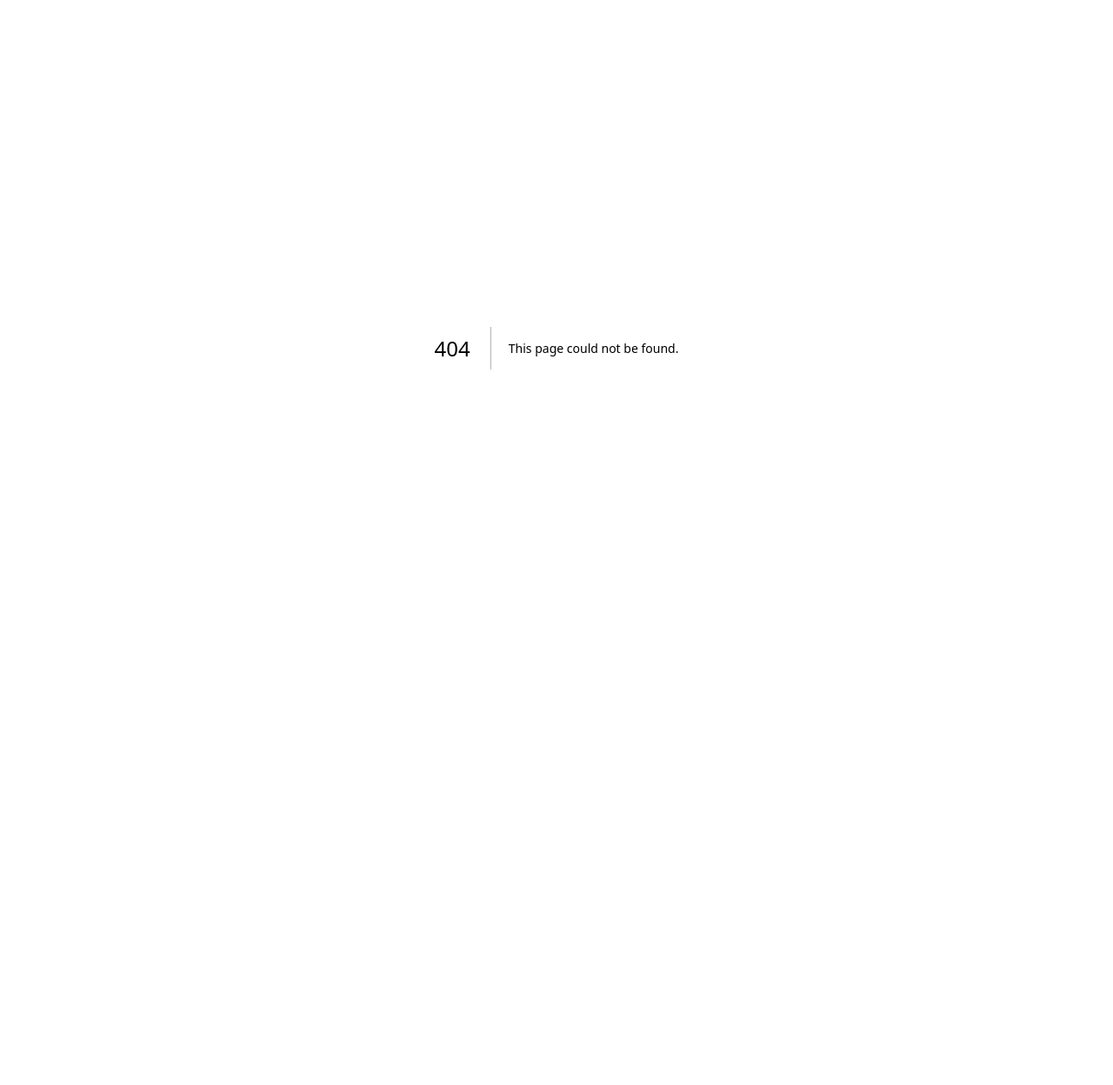
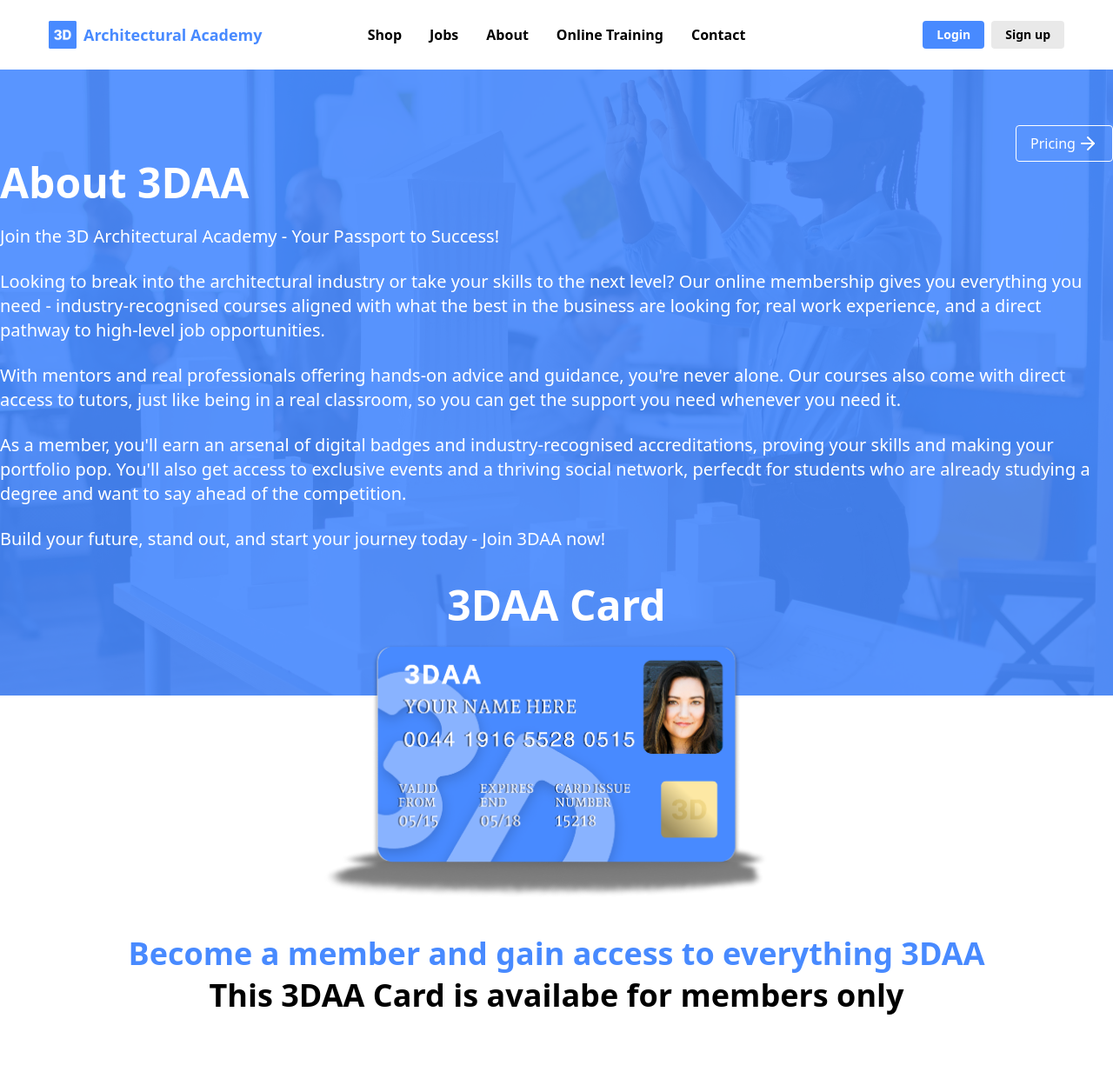
Before and after one commit to luckydevstar/new-3daa-frontend, a Next.js app: page /about in a window 1280 px wide. Before the commit this address had no page. Shown: the top 1248 px of the page at 87% size. Before the commit the page ends 800 px from the top, so only its background shows below. Built offline with nearby package versions, Linux system fonts and the light colour scheme.

Commit message:
finish about page

```diff
--- /dev/null
+++ b/app/(main)/about/page.tsx
@@ -0,0 +1,9 @@
+import { About } from "@/components/view/About"
+
+const AboutPage = () => {
+    return (
+        <About />
+    )
+}
+
+export default AboutPage;
--- /dev/null
+++ b/components/view/About/About.tsx
@@ -0,0 +1,12 @@
+import { AboutHero, AboutIntro } from "./component";
+
+const About = () => {
+    return (
+        <>
+            <AboutHero />
+            <AboutIntro />
+        </>
+    )
+}
+
+export default About;
--- /dev/null
+++ b/components/view/About/component/Hero/Hero.tsx
@@ -0,0 +1,46 @@
+import { ArrowRight } from "lucide-react";
+
+const About = () => {
+    return (
+        <div className="bg-cover bg-center" style={{backgroundImage: "url(/images/about-bg.jpg)"}}>
+            <div className="bg-primaryMain/90 min-h-[90vh]">
+                <div className="max-w-7xl mx-auto pt-16 pb-12">
+                    <div className="flex justify-end">
+                        <div className="flex px-4 py-2 items-center text-white border rounded-sm w-28 justify-between cursor-pointer">
+                            <span>Pricing</span>
+                            <ArrowRight />
+                        </div>
+                    </div>
+
+                    <div className="flex flex-col gap-6">
+                        <h2 className="text-white text-5xl font-bold">About 3DAA</h2>
+                        <p className="text-white text-xl">
+                            Join the 3D Architectural Academy - Your Passport to Success!
+                        </p>
+                        <p className="text-white text-xl">
+                            Looking to break into the architectural industry or take your skills to the next level? Our online membership
+                            gives you everything you need - industry-recognised courses aligned with what the best in the business
+                            are looking for, real work experience, and a direct pathway to high-level job opportunities.
+                        </p>
+                        <p className="text-white text-xl">
+                            With mentors and real professionals offering hands-on advice and guidance, you're never alone. Our
+                            courses also come with direct access to tutors, just like being in a real classroom, so you can get the
+                            support you need whenever you need it.
+                        </p>
+                        <p className="text-white text-xl">
+                            As a member, you'll earn an arsenal of digital badges and industry-recognised accreditations, proving your
+                            skills and making your portfolio pop. You'll also get access to exclusive events and a thriving social
+                            network, perfecdt for students who are already studying a degree and want to say ahead of the
+                            competition.
+                        </p>
+                        <p className="text-white text-xl">
+                            Build your future, stand out, and start your journey today - Join 3DAA now!
+                        </p>
+                    </div>
+                </div>
+            </div>
+        </div>
+    )
+}
+
+export default About;
--- /dev/null
+++ b/components/view/About/component/Hero/index.ts
@@ -0,0 +1 @@
+export { default as AboutHero } from "./Hero";
--- /dev/null
+++ b/components/view/About/component/Intro/Intro.tsx
@@ -0,0 +1,44 @@
+import { Button } from "@/components/ui/button"
+
+const AboutIntro = () => {
+    return (
+        <div className="max-w-7xl mx-auto -mt-32">
+            <div className="flex flex-col items-center justify-center">
+                <h2 className="text-5xl font-bold text-white">
+                    3DAA Card
+                </h2>
+                <img src={"/images/cards/3daa-card.png"} className="max-w-135 -mb-16 -mt-30" />
+            </div>
+
+            <h2 className="text-4xl text-center text-primaryMain font-bold">
+                Become a member and gain access to everything 3DAA
+            </h2>
+
+            <h2 className="text-4xl text-center text-black mt-2 font-bold">
+                This 3DAA Card is availabe for members only
+            </h2>
+
+            <div className="flex gap-16 items-center -mt-10">
+                <img src={"/images/cards/3daa-card.png"} className="max-w-125" />
+
+                <div className="flex-1 flex flex-col gap-6">
+                    <h2 className="text-2xl font-semibold text-primaryMain">
+                        The No.1 Card for the 3D Architectural Industry!
+                    </h2>
+
+                    <p className="text-xl text-black">
+                        The 3D Architectural Academy card serves as proof that individuals are members of the 3DAA Community.
+                        It is a way of verifying an individual has had the highest level training, being able to see what skills,
+                        software and digital badges they have under their belt, as well as way to view their profile, progress and portfolio.
+                    </p>
+
+                    <Button className="bg-[#FFBD48] text-sm font-semibold text-black px-8 py-3 w-min h-11">
+                        Become a member
+                    </Button>
+                </div>
+            </div>
+        </div>
+    )
+}
+
+export default AboutIntro;
--- /dev/null
+++ b/components/view/About/component/Intro/index.ts
@@ -0,0 +1 @@
+export { default as AboutIntro } from "./Intro";
--- /dev/null
+++ b/components/view/About/component/index.ts
@@ -0,0 +1,2 @@
+export * from "./Hero";
+export * from "./Intro";
--- /dev/null
+++ b/components/view/About/index.ts
@@ -0,0 +1 @@
+export { default as About } from "./About";
```
Also changed, not shown: public/images/about-bg.jpg (added), public/images/cards/3daa-card.png (added).
